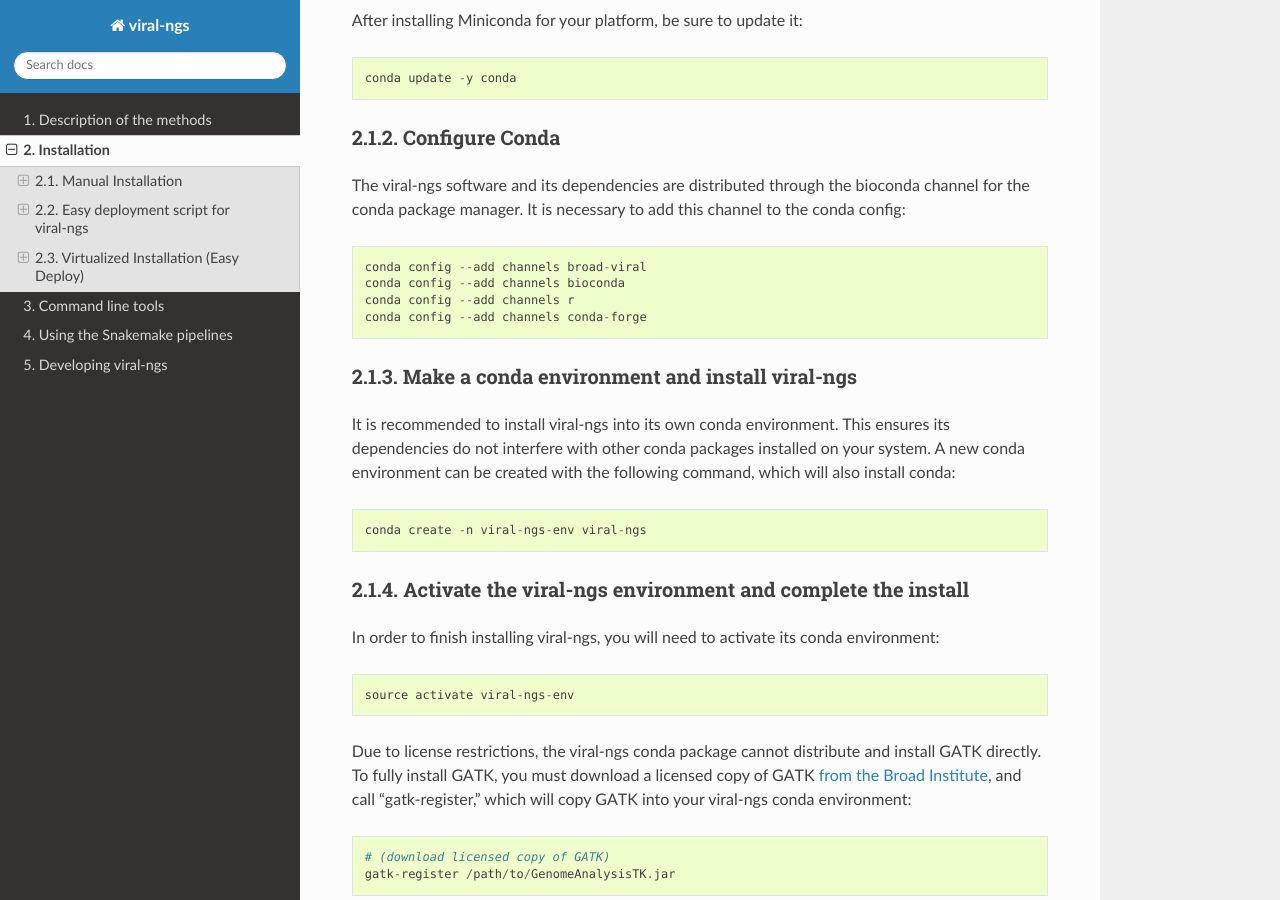
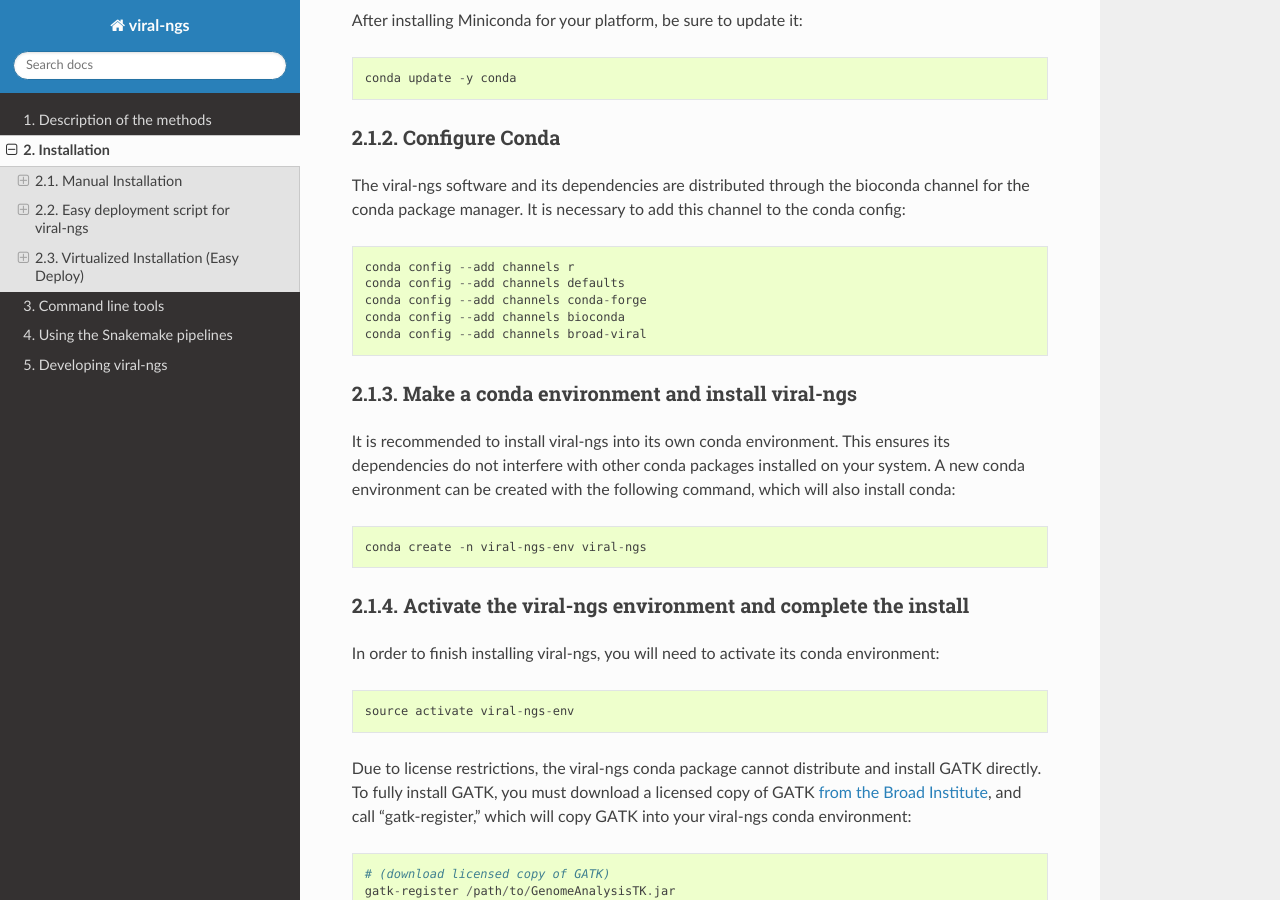
Before and after one commit to broadinstitute/viral-ngs, a Sphinx documentation site: the page built from docs/install.rst, in a window 1280 px wide and 900 px high, scrolled down 353 px. Built offline with Sphinx 7.4.7 and the Read the Docs theme 2.0.0, drawn with Linux system fonts in a browser that asks for light colours; formulas are drawn with MathJax 3.

Commit message:
update channel precedence (#678)
update channel precedence

```diff
--- a/docs/install.rst
+++ b/docs/install.rst
@@ -20,10 +20,11 @@ Configure Conda
 
 The viral-ngs software and its dependencies are distributed through the bioconda channel for the conda package manager. It is necessary to add this channel to the conda config::
 
+  conda config --add channels r
+  conda config --add channels defaults
+  conda config --add channels conda-forge
+  conda config --add channels bioconda
   conda config --add channels broad-viral
-  conda config --add channels bioconda
-  conda config --add channels r
-  conda config --add channels conda-forge
 
 Make a conda environment and install viral-ngs
 ~~~~~~~~~~~~~~~~~~~~~~~~~~~~~~~~~~~~~~~~~~~~~~
```
